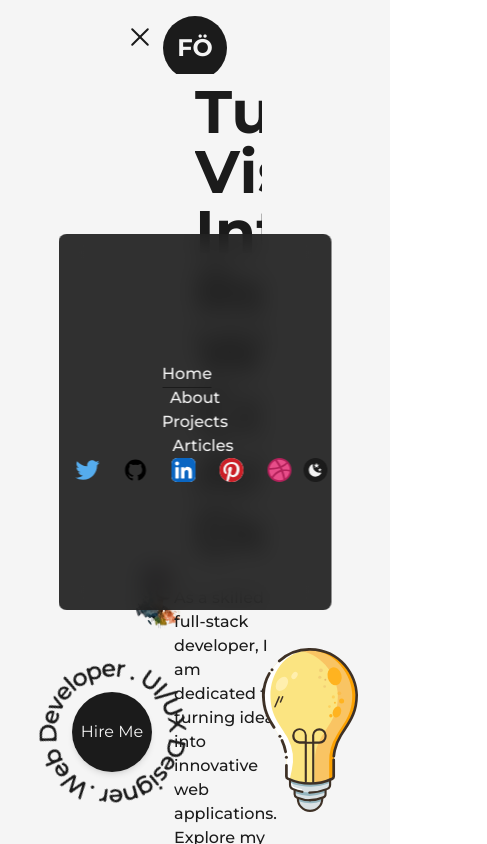
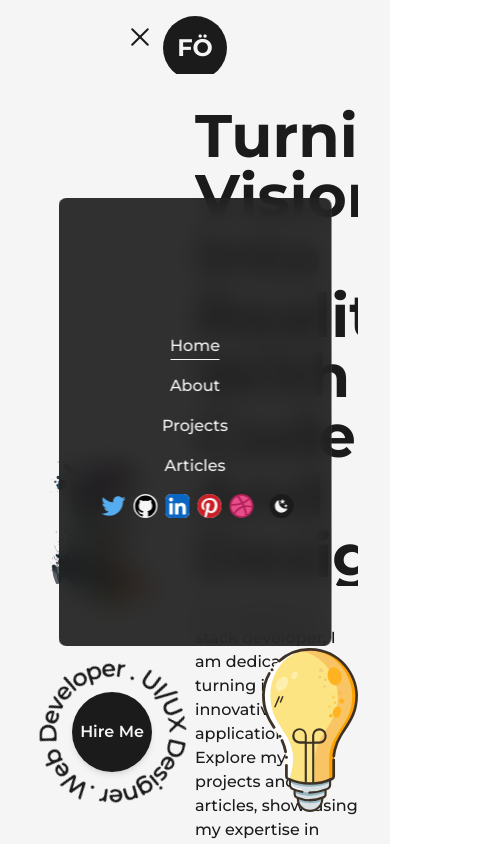
Before and after one commit to furkanozcelik01/Next.js-Portfolio, a Next.js app: page / in a window 390 px wide. Both pictures are taken after a click on the button 140 px from the left and 37 px from the top of the page. Shown: the top 844 px of the page, 487 px wide, since content can reach past the window. Built offline with nearby package versions, Linux system fonts and the light colour scheme.

Commit message:
formatter

```diff
--- a/src/components/AnimatedText.js
+++ b/src/components/AnimatedText.js
@@ -1,57 +1,55 @@
 import React from "react";
-import {motion} from "framer-motion";
-
+import { motion } from "framer-motion";
 
 const quote = {
-    initial:{
-        opacity:0,
+  initial: {
+    opacity: 0,
   },
-    animate:{
-        opacity:1,
-        transition:{
-            delay:0.5,
-            staggerChildren:0.08,
-        }
-    }
-}
-
+  animate: {
+    opacity: 1,
+    transition: {
+      delay: 0.5,
+      staggerChildren: 0.08,
+    },
+  },
+};
 
 const singelWord = {
-    initial:{
-        opacity:0,
-        y:50,
+  initial: {
+    opacity: 0,
+    y: 50,
   },
-    animate:{
-        opacity:1,
-        y:0,
-        transition:{
-            duration:1
-        }
-    }
-}
+  animate: {
+    opacity: 1,
+    y: 0,
+    transition: {
+      duration: 1,
+    },
+  },
+};
 
-const AnimatedText = ({text, className=""}) => {
+const AnimatedText = ({ text, className = "" }) => {
   return (
-        <div className='w-full mx-auto py-2 flex items-center justify-center text-center overflow-hidden
-        '>
-            <motion.h1 className={`inline-block w-full text-dark
+    <div
+      className="w-full mx-auto py-2 flex items-center justify-center text-center overflow-hidden sm:py-0
+        ">
+      <motion.h1
+        className={`inline-block w-full text-dark
             font-bold capitalize text-8xl dark:text-light ${className}`}
         variants={quote}
         initial="initial"
-            animate="animate"
-            >
-                {
-                text.split(" ").map((word, index) =>
-                <motion.span key={word+'-'+index} className="inline-block"
+        animate="animate">
+        {text.split(" ").map((word, index) => (
+          <motion.span
+            key={word + "-" + index}
+            className="inline-block"
             variants={singelWord}>
             {word}&nbsp;
           </motion.span>
-                )
-            }
-
+        ))}
       </motion.h1>
     </div>
-    )
-}
+  );
+};
 
-export default AnimatedText
+export default AnimatedText;
--- /dev/null
+++ b/src/components/HireMe.js
@@ -0,0 +1,34 @@
+import React from "react";
+import { CircularText } from "./Icons";
+import Link from "next/link";
+
+const HireMe = () => {
+  return (
+    <div
+      className="fixed left-4 bottom-4 flex items-center
+        justify-center overflow-hidden
+        ">
+      <div
+        className="w-48 h-auto flex items-center
+    justify-center relative">
+        <CircularText
+          className={"fill-dark animate-spin-slow dark:fill-light"}
+        />
+
+        <Link
+          href="mailto:abcd@gmail.com"
+          className="
+    flex items-center justify-center absolute left-1/2 top-1/2
+    -translate-x-1/2 -translate-y-1/2 bg-dark
+    text-light shadow-md border-dark w-20 h-20  rounded-full
+     font-semibold hover:bg-light hover:text-dark
+     dark:bg-light dark:text-dark  hover:dark:bg-dark hover:dark:text-light
+                 hover:dark:border-light">
+          Hire Me
+        </Link>
+      </div>
+    </div>
+  );
+};
+
+export default HireMe;
--- a/src/components/HİreMe.js
+++ /dev/null
@@ -1,28 +0,0 @@
-import React from "react";
-import { CircularText } from "./Icons";
-import Link from "next/link";
-
-const HireMe =() => {
-    return (
-        <div className='fixed left-4 bottom-4 flex items-center
-        justify-center overflow-hidden
-        '>
-    <div className='w-48 h-auto flex items-center
-    justify-center relative'>
-    <CircularText className={"fill-dark animate-spin-slow dark:fill-light"} />
-
-    <Link href="mailto:abcd@gmail.com" className='
-    flex items-center justify-center absolute left-1/2 top-1/2
-    -translate-x-1/2 -translate-y-1/2 bg-dark
-    text-light shadow-md border-dark w-20 h-20  rounded-full
-     font-semiboldhover:bg-light hover:text-dark
-     dark:bg-light dark:text-dark  hover:dark:bg-dark hover:dark:text-light
-                 hover:dark:border-light'>
-        Hire Me</Link>
-    </div>
-        </div>
-    )
-}
-
-
-export default HireMe
--- a/src/components/Layout.js
+++ b/src/components/Layout.js
@@ -1,11 +1,12 @@
 import React from "react";
 
-const Layout = ({children, className=""}) => {
-    return(
-        <div className={`w-full h-full inline-block z-0 bg-light p-32 dark:bg-dark ${className}`}>
-            {children}
-            </div>
-    )
-}
+const Layout = ({ children, className = "" }) => {
+  return (
+    <div
+      className={`w-full h-full inline-block z-0 bg-light p-32 dark:bg-dark xl:p-24 lg:p-16   md:p-12 sm:p-8 ${className}`}>
+      {children}
+    </div>
+  );
+};
 
-export default Layout
+export default Layout;
--- a/src/components/NavBar.js
+++ b/src/components/NavBar.js
@@ -1,230 +1,277 @@
-import Link from 'next/link'
-import { useRouter } from 'next/router'
-import React, { useState } from 'react'
-import Logo from './Logo'
-import { TwitterIcon, DribbbleIcon, GithubIcon, LinkedInIcon, PinterestIcon, SunIcon, MoonIcon } from './Icons'
-import { motion } from 'framer-motion';
-import useThemeSwitcher from './hooks/useThemeSwitcher'
+import Link from "next/link";
+import { useRouter } from "next/router";
+import React, { useState } from "react";
+import Logo from "./Logo";
+import {
+  TwitterIcon,
+  DribbbleIcon,
+  GithubIcon,
+  LinkedInIcon,
+  PinterestIcon,
+  SunIcon,
+  MoonIcon,
+} from "./Icons";
+import { motion } from "framer-motion";
+import useThemeSwitcher from "./hooks/useThemeSwitcher";
 
 const CustomLink = ({ href, title, className = "" }) => {
   const router = useRouter();
 
   return (
-        <Link href={href} className={`${className} relative group`}>
+    <Link
+      href={href}
+      className={`${className} relative group`}>
       {title}
 
       <span
-                className={
-                    `h-[1px] inline-block w-0 bg-dark
+        className={`h-[1px] inline-block w-0 bg-dark
                 absolute left-0 -bottom-0.5
                 group-hover:w-full transition-[width] ease duration-300
                 ${router.asPath === href ? "w-full" : "w-0"}
-                dark:bg-light`}
-
-            >
-
+                dark:bg-light`}>
         &nbsp;
       </span>
     </Link>
   );
 };
 
-
-
 const CustomMobilLink = ({ href, title, className = "", toggle }) => {
   const router = useRouter();
 
   const handleClick = () => {
     toggle();
-        router.push(href)
-    }
+    router.push(href);
+  };
 
   return (
-        <button href={href} className={`${className} relative group text-light dark:text-dark`} onClick={handleClick}>
+    <button
+      href={href}
+      className={`${className} relative group text-light dark:text-dark my-2`}
+      onClick={handleClick}>
       {title}
 
       <span
-                className={
-                    `h-[1px] inline-block w-0 bg-dark
+        className={`h-[1px] inline-block w-0 bg-light
                 absolute left-0 -bottom-0.5
                 group-hover:w-full transition-[width] ease duration-300
                 ${router.asPath === href ? "w-full" : "w-0"}
-                dark:bg-light`}
-
-            >
-
+                dark:bg-dark`}>
         &nbsp;
       </span>
     </button>
-    )
-}
+  );
+};
 
 const NavBar = () => {
-
   const [mode, setMode] = useThemeSwitcher();
   const [isOpen, setIsOpen] = useState(false);
 
   const handleClick = () => {
-        setIsOpen(!isOpen)
-    }
-
+    setIsOpen(!isOpen);
+  };
 
   return (
     <header
       className="w-full px-32 py-8 font-medium flex items-center justify-between
         dark:text-light relative
         ">
-
-            <button className=" flex-col justify-center items-center hidden lg:flex" onClick={handleClick}>
-                <span className={`bg-dark dark:bg-light  transition-all duration-300 ease-out h-0.5 w-6 rounded-sm ${isOpen ? 'rotate-45 translate-y-1' : '-translate-y-0.5'} `}></span>
-                <span className={`bg-dark dark:bg-light  transition-all duration-300 ease-out h-0.5 w-6 rounded-sm my-0.5 ${isOpen ? 'opacity-0' : 'opacity-100'}`}></span>
-                <span className={`bg-dark dark:bg-light  transition-all duration-300 ease-out h-0.5 w-6 rounded-sm ${isOpen ? '-rotate-45 -translate-y-1' : 'translate-y-0.5'} `}></span>
-
+      <button
+        className=" flex-col justify-center items-center hidden lg:flex"
+        onClick={handleClick}>
+        <span
+          className={`bg-dark dark:bg-light  transition-all duration-300 ease-out h-0.5 w-6 rounded-sm ${
+            isOpen ? "rotate-45 translate-y-1" : "-translate-y-0.5"
+          } `}></span>
+        <span
+          className={`bg-dark dark:bg-light  transition-all duration-300 ease-out h-0.5 w-6 rounded-sm my-0.5 ${
+            isOpen ? "opacity-0" : "opacity-100"
+          }`}></span>
+        <span
+          className={`bg-dark dark:bg-light  transition-all duration-300 ease-out h-0.5 w-6 rounded-sm ${
+            isOpen ? "-rotate-45 -translate-y-1" : "translate-y-0.5"
+          } `}></span>
       </button>
-
-
 
       <div className="w-full flex justify-between items-center lg:hidden">
         <nav>
-                    <CustomLink href="/" title="Home" className='mr-4' />
-                    <CustomLink href="/about" title="About" className='mx-4' />
-                    <CustomLink href="/projects" title="Projects" className='mx-4' />
-                    <CustomLink href="/articles" title="Articles" className='ml-4' />
-
+          <CustomLink
+            href="/"
+            title="Home"
+            className="mr-4"
+          />
+          <CustomLink
+            href="/about"
+            title="About"
+            className="mx-4"
+          />
+          <CustomLink
+            href="/projects"
+            title="Projects"
+            className="mx-4"
+          />
+          <CustomLink
+            href="/articles"
+            title="Articles"
+            className="ml-4"
+          />
         </nav>
 
-
         <nav className="flex items-center justify-center flex-wrap">
-                    <motion.a href="https://twitter.com" target={"_blank"} className="w-6 mx-3 "
+          <motion.a
+            href="https://twitter.com"
+            target={"_blank"}
+            className="w-6 mx-3 "
             whileHover={{ y: -3 }}
-                        whileTap={{ scale: 0.9 }}
-
-                    >
+            whileTap={{ scale: 0.9 }}>
             <TwitterIcon />
           </motion.a>
-                    <motion.a href="https://Github.com" target={"_blank"} className="w-6 mx-3"
+          <motion.a
+            href="https://Github.com"
+            target={"_blank"}
+            className="w-6 mx-3"
             whileHover={{ y: -3 }}
-                        whileTap={{ scale: 0.9 }}
-
-                    >
+            whileTap={{ scale: 0.9 }}>
             <GithubIcon />
           </motion.a>
-                    <motion.a href="https://Linked.com" target={"_blank"} className="w-6 mx-3"
+          <motion.a
+            href="https://Linked.com"
+            target={"_blank"}
+            className="w-6 mx-3 "
             whileHover={{ y: -3 }}
-                        whileTap={{ scale: 0.9 }}
-
-                    >
+            whileTap={{ scale: 0.9 }}>
             <LinkedInIcon />
           </motion.a>
-                    <motion.a href="https://Pinterest.com" target={"_blank"} className="w-6 mx-3 bg-light rounded-full"
+          <motion.a
+            href="https://Pinterest.com"
+            target={"_blank"}
+            className="w-6 mx-3 bg-light rounded-full"
             whileHover={{ y: -3 }}
-                        whileTap={{ scale: 0.9 }}
-
-                    >
+            whileTap={{ scale: 0.9 }}>
             <PinterestIcon />
           </motion.a>
-                    <motion.a href="https://Dribbble.com" target={"_blank"} className="w-6 ml-3"
+          <motion.a
+            href="https://Dribbble.com"
+            target={"_blank"}
+            className="w-6 ml-3"
             whileHover={{ y: -3 }}
-                        whileTap={{ scale: 0.9 }}
-
-                    >
+            whileTap={{ scale: 0.9 }}>
             <DribbbleIcon />
           </motion.a>
 
           <button
             onClick={() => setMode(mode === "light" ? "dark" : "light")}
             className={`ml-3 w-6 flex items-center justify-center rounded-full p-1
-                ${mode === "light" ? "bg-dark text-light" : "bg-light text-dark"}
-                `}
-                    >
-                        {
-                            mode === "dark" ?
+                ${
+                  mode === "light" ? "bg-dark text-light" : "bg-light text-dark"
+                }
+                `}>
+            {mode === "dark" ? (
               <SunIcon className={"fill-dark"} />
-                                : <MoonIcon className={"fill-dark"} />
-                        }
+            ) : (
+              <MoonIcon className={"fill-dark"} />
+            )}
           </button>
-
-
         </nav>
       </div>
 
-            {
-                isOpen ?
-                    <div className="min-w-[70vw] flex flex-col justify-between z-30 items-center fixed top-1/2 left-1/2 -translate-x-1/2 -translate-y-1/2
+      {isOpen ? (
+        <motion.div
+          initial={{ scale: 0, opacity: 0, x: "-50%", y: "-50%" }}
+          animate={{ scale: 1, opacity: 1 }}
+          className="min-w-[70vw] flex flex-col justify-between z-30 items-center fixed top-1/2 left-1/2 -translate-x-1/2 -translate-y-1/2
          bg-dark/90 dark:bg-light/75 rounded-lg backdrop-blur-md py-32
          ">
-                        <nav className="flex
-          items-center flex-col justify-center">
-                            <CustomMobilLink href="/" title="Home" className='mr-4' toggle={handleClick} />
-                            <CustomMobilLink href="/about" title="About" className='mx-4' toggle={handleClick} />
-                            <CustomMobilLink href="/projects" title="Projects" className='mx-4' toggle={handleClick} />
-                            <CustomMobilLink href="/articles" title="Articles" className='ml-4' toggle={handleClick} />
-
+          <nav className="flex items-center flex-col justify-center">
+            <CustomMobilLink
+              href="/"
+              title="Home"
+              className=""
+              toggle={handleClick}
+            />
+            <CustomMobilLink
+              href="/about"
+              title="About"
+              className=""
+              toggle={handleClick}
+            />
+            <CustomMobilLink
+              href="/projects"
+              title="Projects"
+              className=""
+              toggle={handleClick}
+            />
+            <CustomMobilLink
+              href="/articles"
+              title="Articles"
+              className=""
+              toggle={handleClick}
+            />
           </nav>
 
-
-                        <nav className="flex items-center justify-center flex-wrap">
-                            <motion.a href="https://twitter.com" target={"_blank"} className="w-6 mx-3 "
+          <nav className="flex items-center justify-center flex-wrap mt-2">
+            <motion.a
+              href="https://twitter.com"
+              target={"_blank"}
               whileHover={{ y: -3 }}
               whileTap={{ scale: 0.9 }}
-
-                            >
+              className="w-6 mr-3 sm:mx-1">
               <TwitterIcon />
             </motion.a>
-                            <motion.a href="https://Github.com" target={"_blank"} className="w-6 mx-3"
+            <motion.a
+              href="https://Github.com"
+              target={"_blank"}
+              className="w-6 mx-3 bg-light rounded-full dark:bg-dark sm:mx-1"
               whileHover={{ y: -3 }}
-                                whileTap={{ scale: 0.9 }}
-
-                            >
+              whileTap={{ scale: 0.9 }}>
               <GithubIcon />
             </motion.a>
-                            <motion.a href="https://Linked.com" target={"_blank"} className="w-6 mx-3"
+            <motion.a
+              href="https://Linked.com"
+              target={"_blank"}
+              className="w-6 mx-3 sm:mx-1"
               whileHover={{ y: -3 }}
-                                whileTap={{ scale: 0.9 }}
-
-                            >
+              whileTap={{ scale: 0.9 }}>
               <LinkedInIcon />
             </motion.a>
-                            <motion.a href="https://Pinterest.com" target={"_blank"} className="w-6 mx-3 bg-light rounded-full"
+            <motion.a
+              href="https://Pinterest.com"
+              target={"_blank"}
+              className="w-6 mx-3 bg-light rounded-full sm:mx-1"
               whileHover={{ y: -3 }}
-                                whileTap={{ scale: 0.9 }}
-
-                            >
+              whileTap={{ scale: 0.9 }}>
               <PinterestIcon />
             </motion.a>
-                            <motion.a href="https://Dribbble.com" target={"_blank"} className="w-6 ml-3"
+            <motion.a
+              href="https://Dribbble.com"
+              target={"_blank"}
+              className="w-6 ml-3 sm:mx-1"
               whileHover={{ y: -3 }}
-                                whileTap={{ scale: 0.9 }}
-
-                            >
+              whileTap={{ scale: 0.9 }}>
               <DribbbleIcon />
             </motion.a>
 
             <button
               onClick={() => setMode(mode === "light" ? "dark" : "light")}
               className={`ml-3 w-6 flex items-center justify-center rounded-full p-1
-                ${mode === "light" ? "bg-dark text-light" : "bg-light text-dark"}
-                `}
-                            >
-                                {
-                                    mode === "dark" ?
+                ${
+                  mode === "light" ? "bg-dark text-light" : "bg-light text-dark"
+                }
+                `}>
+              {mode === "dark" ? (
                 <SunIcon className={"fill-dark"} />
-                                        : <MoonIcon className={"fill-dark"} />
-                                }
+              ) : (
+                <MoonIcon className={"fill-dark"} />
+              )}
             </button>
+          </nav>
+        </motion.div>
+      ) : null}
 
-
-                        </nav>
-                    </div>
-
-                    : null
-            }
-
-            <div className='absolute left-[50%] top-2 translate-x-[-50%]'>
+      <div className="absolute left-[50%] top-2 translate-x-[-50%]">
         <Logo />
       </div>
     </header>
-    )
-}
+  );
+};
 
-export default NavBar
+export default NavBar;
```
Also changed, not shown: src/pages/index.js (+61 -57 lines). Lines whose indentation alone changed are shown as unchanged.
